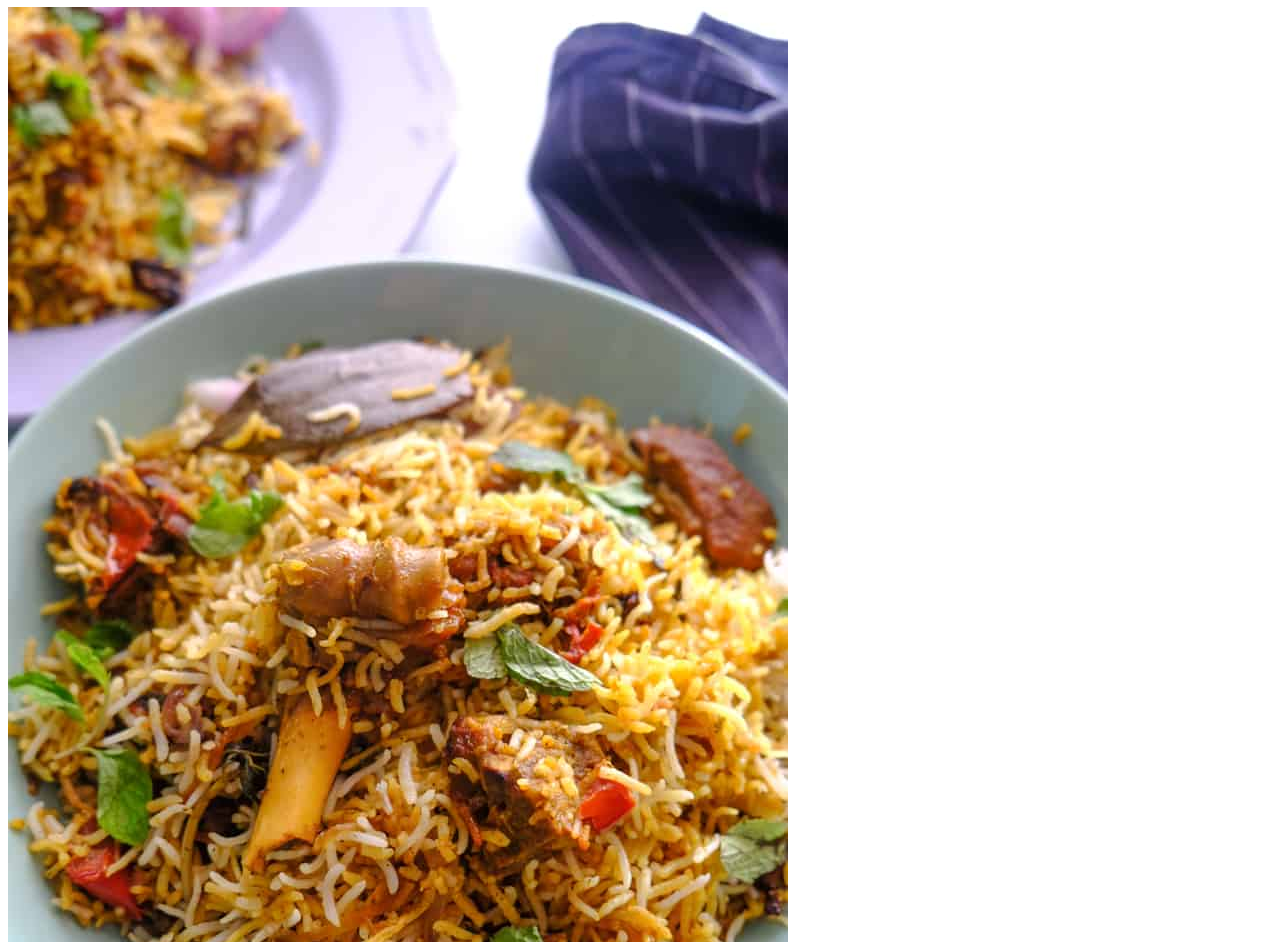
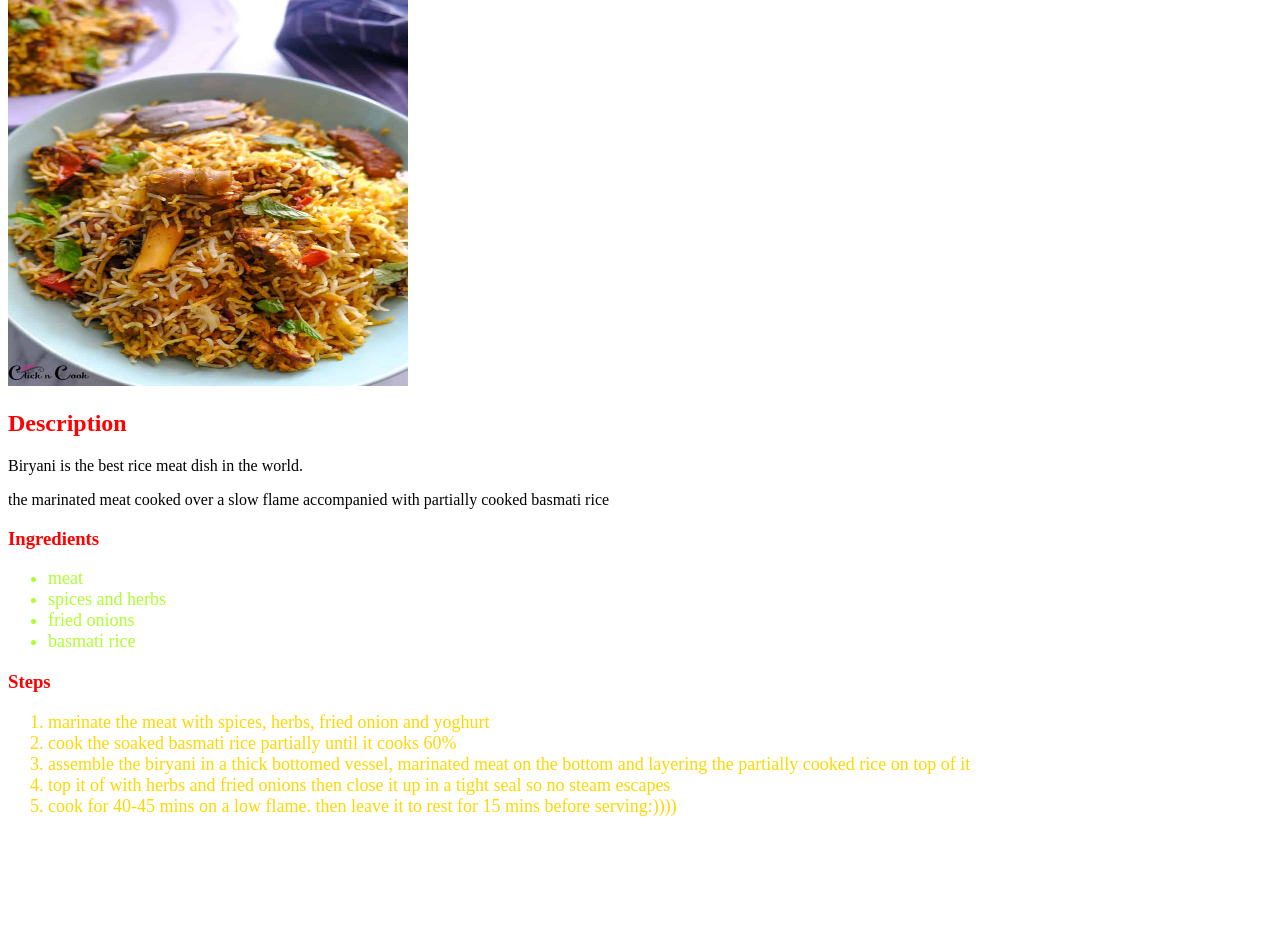
Before and after one commit to ajay91py/odin-recipes, a plain HTML site: page recipes/biryani.html in a window 1280 px wide. Shown: the part 73-1015 px from the top of the page. After the commit the page ends 908 px from the top, so only its background shows below. Drawn offline with Linux system fonts and the light colour scheme.

Commit message:
added a style sheet

```diff
--- a/recipes/biryani.html
+++ b/recipes/biryani.html
@@ -4,10 +4,11 @@
     <meta charset="UTF-8">
     <meta name="viewport" content="width=device-width, initial-scale=1.0">
     <title>Biryani</title>
+    <link rel="stylesheet" href="../style.css">
 </head>
 <body>
     <h1>Biryani</h1>
-    <img src="Mutton-Dum-Biriyani-23.jpeg" alt="Mutton-Dum-Biriyani">
+    <img class="img" src="Mutton-Dum-Biriyani-23.jpeg" alt="Mutton-Dum-Biriyani">
     <h2>Description</h2>
     Biryani is the best rice meat dish in the world.
     <p>the marinated meat cooked over a slow flame accompanied with partially cooked basmati rice</p>
--- /dev/null
+++ b/style.css
@@ -0,0 +1,18 @@
+h1 {
+    color: bisque; background-color: rgb(255, 0, 200); text-align: center; font-size: x-large;
+}
+ul {
+    font-size: large; color: greenyellow;
+}
+
+.img {
+    width: 400px; height: 400px;
+}
+
+h2,h3 {
+color: red; text-align: justify;
+}
+
+ol {
+    color: gold; font-size: large;
+}
```
Also changed, not shown: index.html (+1 -0 lines), recipes/lasagna.html (+2 -1 lines).
